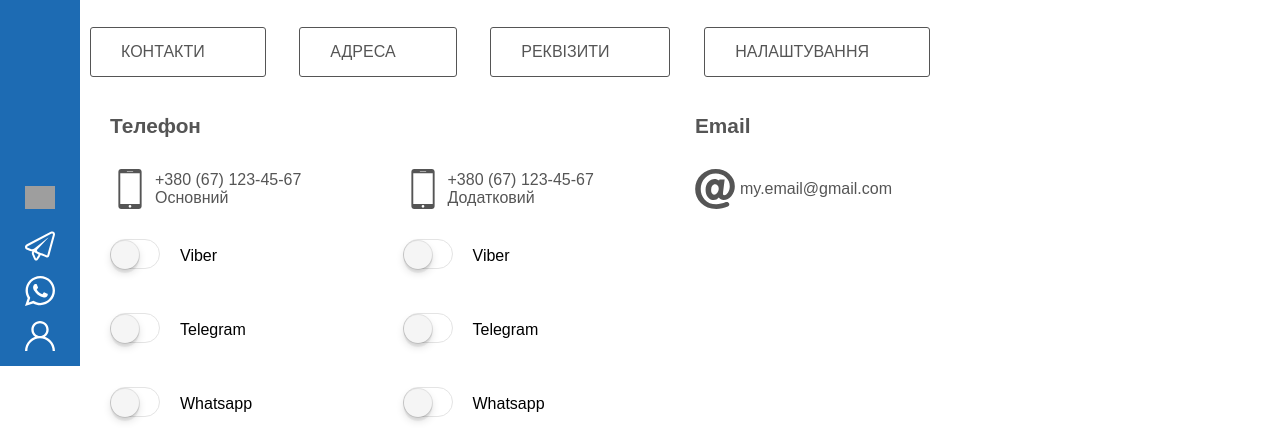
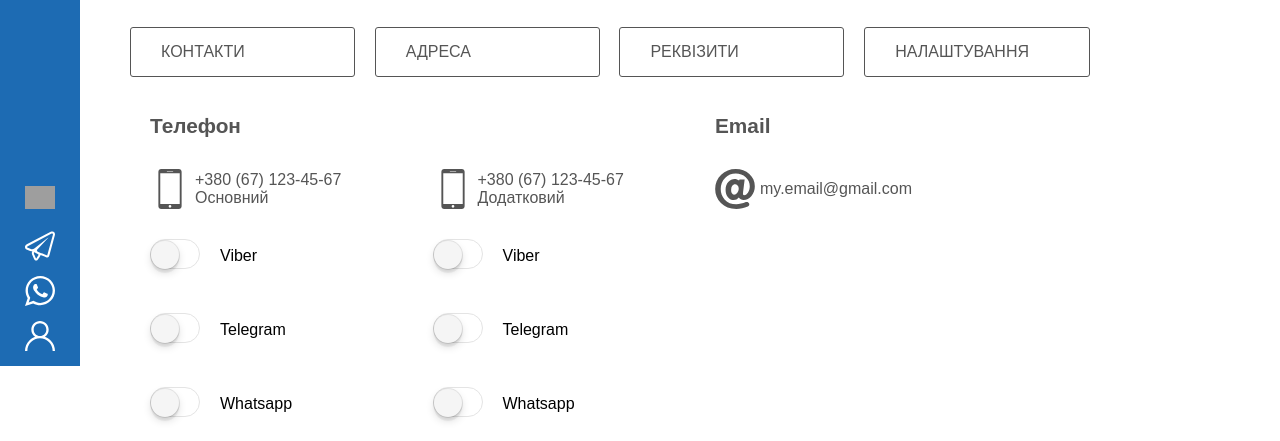
Before and after one commit to izyuk/test_task, a React app: page / in a window 1280 px wide. Shown: the part 434-875 px from the top of the page. Built offline with nearby package versions, Linux system fonts and the light colour scheme; grey boxes are pictures that could not be loaded.

Commit message:
First changes

```diff
--- a/src/style.less
+++ b/src/style.less
@@ -202,10 +202,10 @@ body {
     width: 100%;
     margin: 30px auto 0;
     .tabs_wrapper{
-      margin-left: 10px;
+      margin-left: 50px;
       display: flex;
       width: 100%;
-      max-width: 60%;
+      max-width: 70%;
       justify-content: space-between;
       /**/
       padding: 0;
@@ -219,6 +219,7 @@ body {
         border-radius: 3px;
         padding: 15px 60px 15px 30px;
         cursor: pointer;
+        flex-basis: 225px;
         &:hover, &.active{
           border: 1px solid green;
           background: green;
@@ -228,7 +229,7 @@ body {
     }
     .content_wrapper{
       display: flex;
-      margin-left: 30px;
+      margin-left: 70px;
       article{
         flex: 1;
         .col_name{
@@ -402,17 +403,29 @@ body {
   .container{
     .tabs{
       .tabs_wrapper{
-        max-width: 70%;
+        max-width: 80%;
       }
     }
   }
 }
 
-@media (max-width: 1200px) {
+@media (max-width: 1250px) {
   .container{
     .tabs{
       .tabs_wrapper{
-        max-width: 80%;
+        max-width: 90%;
+      }
+    }
+  }
+}
+
+@media (max-width: 1110px) {
+  .container{
+    .tabs{
+      .tabs_wrapper{
+        margin: 10px 0;
+        padding: 0 10px;
+        max-width: 100%;
       }
     }
   }
@@ -422,13 +435,13 @@ body {
   .container{
     .tabs{
       .tabs_wrapper{
-        max-width: 100%;
-        margin: 10px 0;
-        padding: 0 10px;
+        display: flex;
+        flex-wrap: wrap;
         li{
           padding: 15px 0;
           text-align: center;
           width: calc(100% / 5);
+          margin: 10px auto 0;
         }
       }
     }
@@ -444,6 +457,9 @@ body {
           flex-direction: column;
           width: calc(100% / 5);
           align-items: center;
+          .wrapper{
+            width: 90%;
+          }
           p{
             text-align: center;
           }
@@ -457,11 +473,8 @@ body {
   .container {
     .tabs {
       .tabs_wrapper {
-        display: flex;
-        flex-wrap: wrap;
         li {
           flex-basis: 150px;
-          margin: 10px auto 0;
         }
       }
       .content_wrapper {
```
Also changed, not shown: src/style.css.
